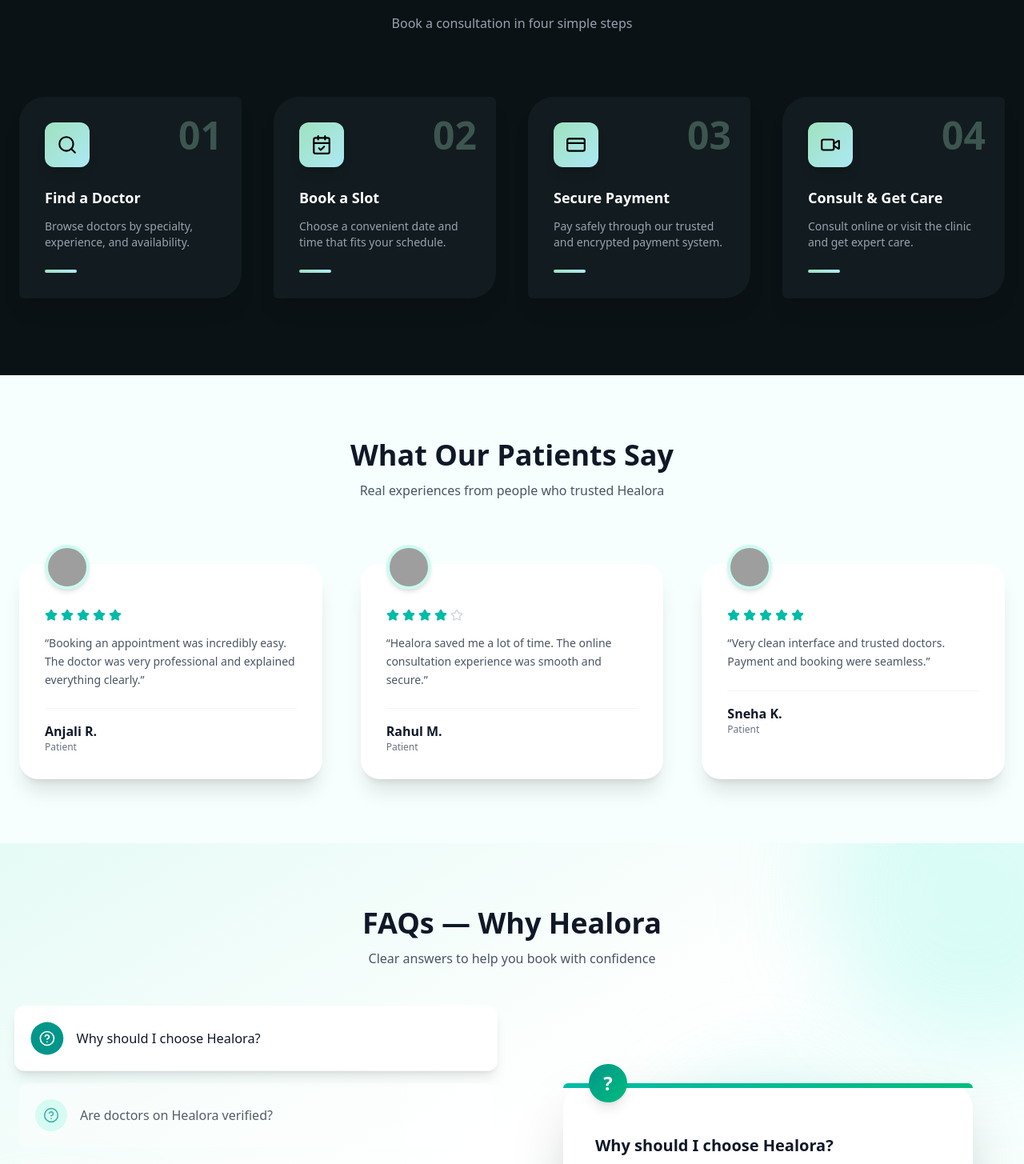
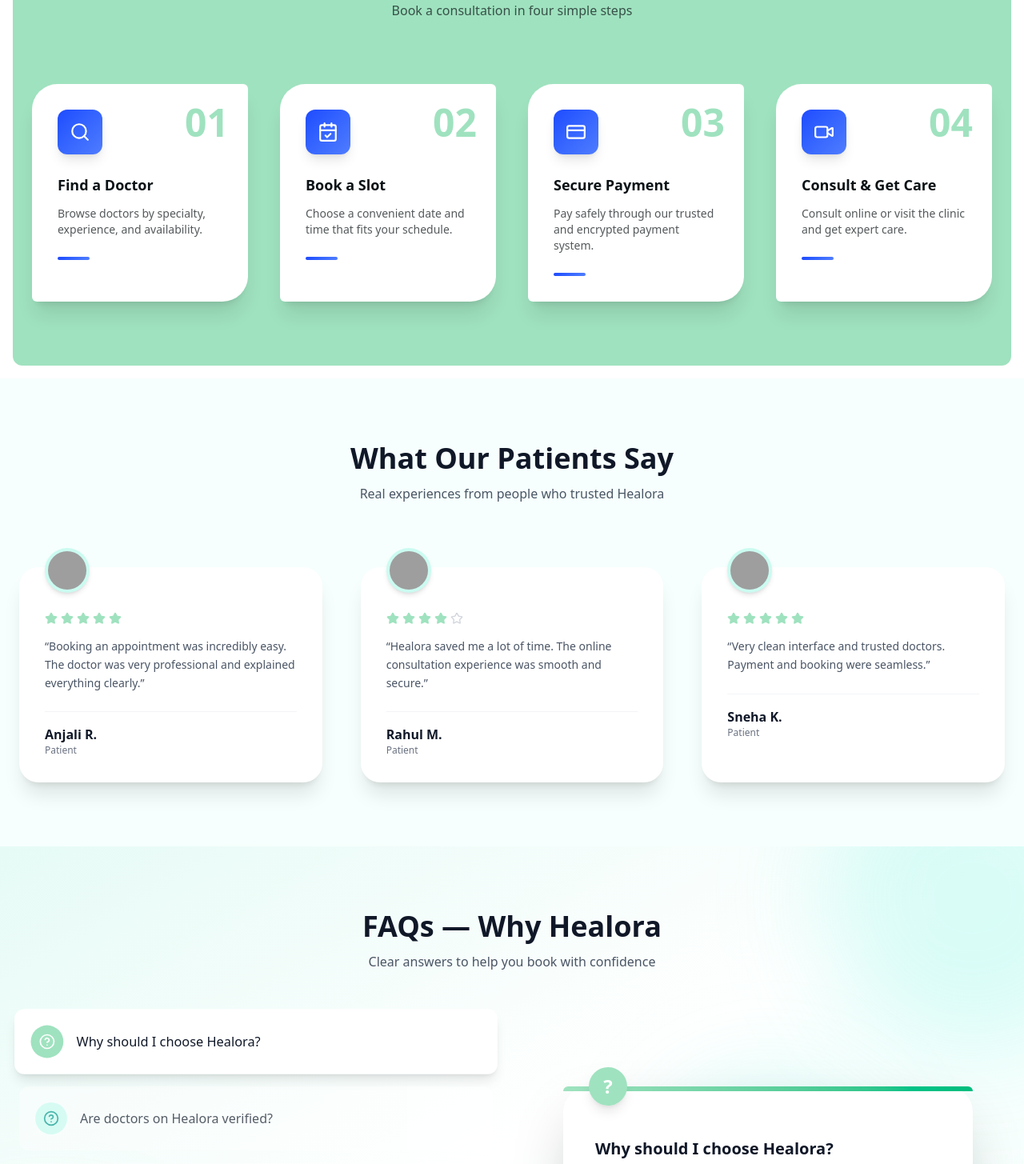
Before and after one commit to wizaura/healora, a Next.js app: page / in a window 1280 px wide. Shown: the part 4335-5790 px from the top of the page at 80% size. Built offline with nearby package versions, Linux system fonts and the light colour scheme; grey boxes are pictures that could not be loaded.

Commit message:
2nd commit - Creating home page 8.3

```diff
--- a/components/home/FAQs.tsx
+++ b/components/home/FAQs.tsx
@@ -69,7 +69,7 @@
                                 <div
                                     className={`flex h-10 w-10 items-center justify-center rounded-full
                                         ${active === index
-                                            ? "bg-teal-600 text-white"
+                                            ? "bg-[#9FE2BF] text-white"
                                             : "bg-teal-100 text-teal-600"
                                         }`}
                                 >
@@ -91,10 +91,10 @@
                         <div className="relative w-full max-w-lg rounded-[32px] bg-white p-10 shadow-[0_30px_80px_-20px_rgba(0,0,0,0.25)] transition-all duration-500">
 
                             {/* Top Accent */}
-                            <div className="absolute inset-x-0 top-0 h-1.5 rounded-t-[32px] bg-gradient-to-r from-teal-500 to-emerald-500" />
+                            <div className="absolute inset-x-0 top-0 h-1.5 rounded-t-[32px] bg-gradient-to-r from-[#9FE2BF] to-emerald-500" />
 
                             {/* Quote mark */}
-                            <div className="absolute -top-6 left-8 flex h-12 w-12 items-center justify-center rounded-full bg-gradient-to-br from-teal-600 to-emerald-500 text-white shadow-lg">
+                            <div className="absolute -top-6 left-8 flex h-12 w-12 items-center justify-center rounded-full bg-gradient-to-br from-[#9FE2BF] to-[#9FE2BF] text-white shadow-lg">
                                 <span className="text-2xl font-bold">?</span>
                             </div>
 
--- a/components/home/How.tsx
+++ b/components/home/How.tsx
@@ -31,15 +31,15 @@
 
 export default function HowItWorks() {
     return (
-        <section className="bg-[#0B1215] py-24">
+        <section className="bg-[#9FE2BF] m-4 py-20 rounded-xl">
             <div className="mx-auto max-w-7xl px-6">
 
                 {/* Header */}
                 <div className="mb-20 text-center">
-                    <h2 className="text-4xl font-bold text-white">
+                    <h2 className="text-4xl font-bold text-[#0B1215]">
                         How It Works
                     </h2>
-                    <p className="mt-3 text-gray-400">
+                    <p className="mt-3 text-[#0B1215]/70">
                         Book a consultation in four simple steps
                     </p>
                 </div>
@@ -53,14 +53,14 @@
                             <div
                                 key={index}
                                 className="
-                                    group relative bg-[#121B1F] p-8 shadow-xl transition-all duration-500
+                                    group relative bg-white p-8 shadow-xl transition-all duration-500
                                     rounded-tl-4xl rounded-br-4xl rounded-tr-md rounded-bl-md
                                     hover:-translate-y-2 hover:shadow-2xl
-                                    hover:ring-1 hover:ring-[#9FE2BF]/30
+                                    hover:ring-1 hover:ring-[#1F4BFF]/20
                                 "
                             >
                                 {/* Step number */}
-                                <div className="absolute right-6 top-6 text-5xl font-bold text-[#9FE2BF]/30">
+                                <div className="absolute right-6 top-6 text-5xl font-bold text-[#9FE2BF]">
                                     {step.step}
                                 </div>
 
@@ -68,24 +68,24 @@
                                 <div
                                     className="
                                         flex h-14 w-14 items-center justify-center rounded-xl
-                                        bg-gradient-to-br from-[#9FE2BF] to-[#ADE8F4]
-                                        text-black shadow-lg transition group-hover:scale-110
+                                        bg-gradient-to-br from-[#1F4BFF] to-[#4F7CFF]
+                                        text-white shadow-lg transition group-hover:scale-110
                                     "
                                 >
                                     <Icon size={26} />
                                 </div>
 
                                 {/* Content */}
-                                <h3 className="mt-6 text-lg font-semibold text-white">
+                                <h3 className="mt-6 text-lg font-semibold text-[#0B1215]">
                                     {step.title}
                                 </h3>
 
-                                <p className="mt-3 text-sm text-gray-400">
+                                <p className="mt-3 text-sm text-[#0B1215]/70">
                                     {step.description}
                                 </p>
 
                                 {/* Accent line */}
-                                <div className="mt-6 h-1 w-10 rounded-full bg-gradient-to-r from-[#9FE2BF] to-[#ADE8F4]" />
+                                <div className="mt-6 h-1 w-10 rounded-full bg-gradient-to-r from-[#1F4BFF] to-[#4F7CFF]" />
                             </div>
                         );
                     })}
--- a/components/home/Reviews.tsx
+++ b/components/home/Reviews.tsx
@@ -68,7 +68,7 @@
                                         size={16}
                                         className={
                                             i < item.rating
-                                                ? "fill-teal-500 text-teal-500"
+                                                ? "fill-[#9FE2BF] text-[#9FE2BF]"
                                                 : "text-gray-300"
                                         }
                                     />
```
Also changed, not shown: components/home/Specialities.tsx (line endings or trailing spaces).
